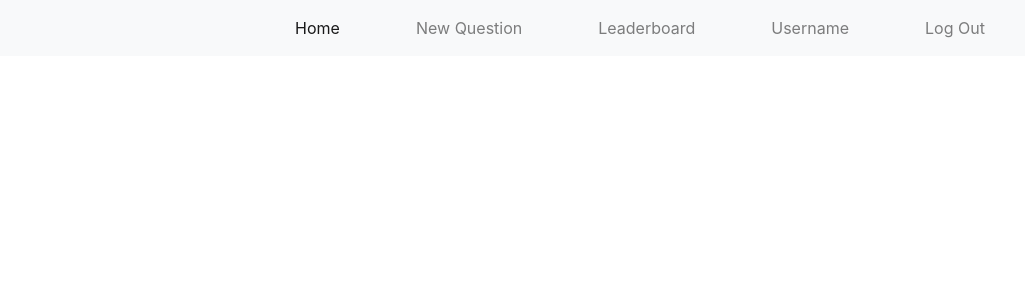
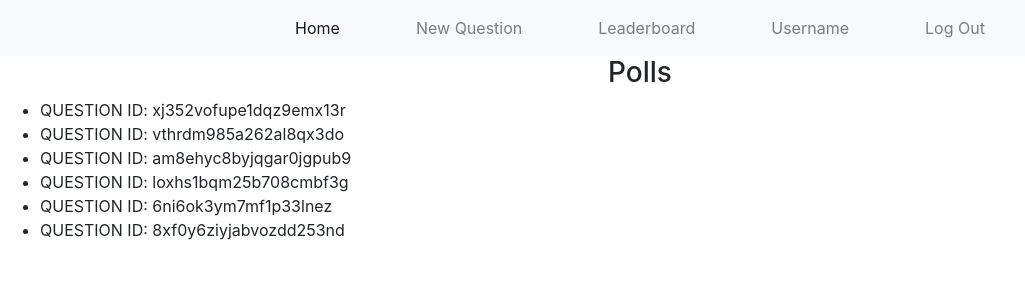
Before and after one commit to tusho/would-you-rather, a React (Create React App) app: page / in a window 1280 px wide. Shown: the top 300 px of the page, without its empty margins (0-1025 px from the left). Built offline with nearby package versions, Linux system fonts and the light colour scheme.

Commit message:
Added dashboard and implemented render condition on inital data load

```diff
--- a/src/components/App.js
+++ b/src/components/App.js
@@ -1,7 +1,8 @@
-import React, { Component } from 'react';
-import NavBar from './navbar.js'
+import React, { Component } from 'react'
+import Navbar from './Navbar.js'
 import { connect } from 'react-redux'
 import { handleInitialData } from '../actions/shared'
+import Dashboard from './Dashboard.js'
 
 class App extends Component {
   componentDidMount() {
@@ -11,10 +12,20 @@ class App extends Component {
   render() {
     return (
       <div className="App">
-        <NavBar />
+        <Navbar />
+        {this.props.loading === true
+          ? null
+          : <Dashboard />}
       </div>
     )
   }
 }
 
-export default connect()(App);
+// Render UI only once application has finished loading the initial data
+function mapStateToProps ({ authedUser }) {
+  return {
+    loading: authedUser === null
+  }
+}
+
+export default connect(mapStateToProps)(App)
--- /dev/null
+++ b/src/components/Dashboard.js
@@ -0,0 +1,28 @@
+import React, { Component } from 'react'
+import { connect } from 'react-redux'
+
+class Dashboard extends Component {
+  render() {
+    return (
+      <div>
+        <h3 className='text-center'>Polls</h3>
+        <ul>
+            {this.props.questionIds.map((id) => (
+                <li key={id}>
+                    <div>QUESTION ID: {id}</div>
+                </li>
+            ))}
+        </ul>
+      </div>
+    )
+  }
+}
+
+function mapStateToProps ({ questions }) {
+  return {
+    questionIds: Object.keys(questions)
+      .sort((a,b) => questions[b].timestamp - questions[a].timestamp)
+  }
+}
+
+export default connect(mapStateToProps)(Dashboard)
--- a/src/components/navbar.js
+++ b/src/components/navbar.js
@@ -1,6 +1,6 @@
 import React, {Component} from 'react'
 
-class NavBar extends Component {
+class Navbar extends Component {
 
     render() {
 
@@ -29,4 +29,4 @@ class NavBar extends Component {
 
 }
 
-export default NavBar
+export default Navbar
```
